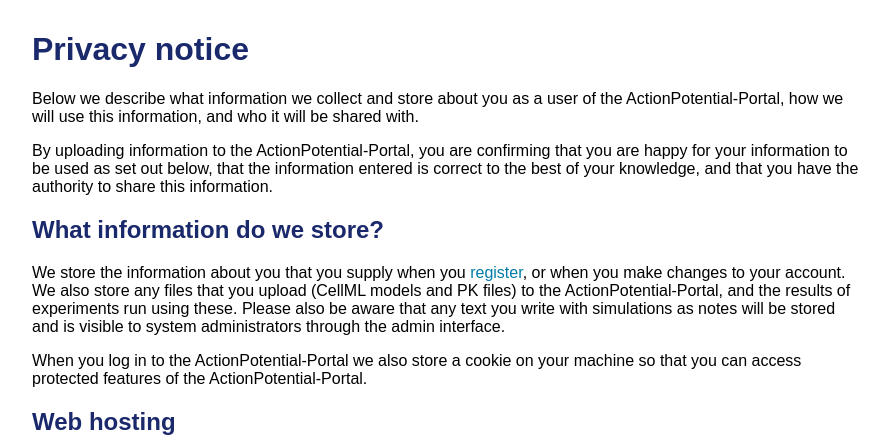
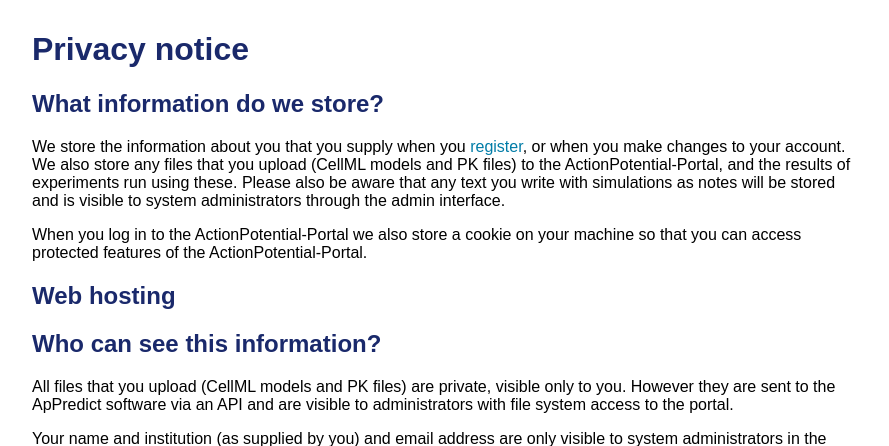
Before and after one commit to CardiacModelling/ap-nimbus-client, a Django app: page /privacy in a window 1280 px wide. Shown: the part 54-500 px from the top of the page, without its empty margins (193-1082 px from the left). Run offline with Django 3.2, Linux system fonts and the light colour scheme; parts of the project's set-up code (start-up, migrations or seed data) failed here and were passed over; some libraries are stand-ins or nearby versions.

Commit message:
Update privacy.html

```diff
--- a/client/templates/privacy.html
+++ b/client/templates/privacy.html
@@ -11,15 +11,6 @@
   {% privacy_notice %}
 {% endautoescape %}
 </p>
-
-<p>
-  Below we describe what information we collect and store about you as a user of the ActionPotential-Portal, how we will use this information, and who it will be shared with.
-</p>
-
-<p>
-  By uploading information to the ActionPotential-Portal, you are confirming that you are happy for your information to be used as set out below, that the information entered is correct to the best of your knowledge, and that you have the authority to share this information.
-</p>
-
 <h2>What information do we store?</h2>
 
 <p>
```
